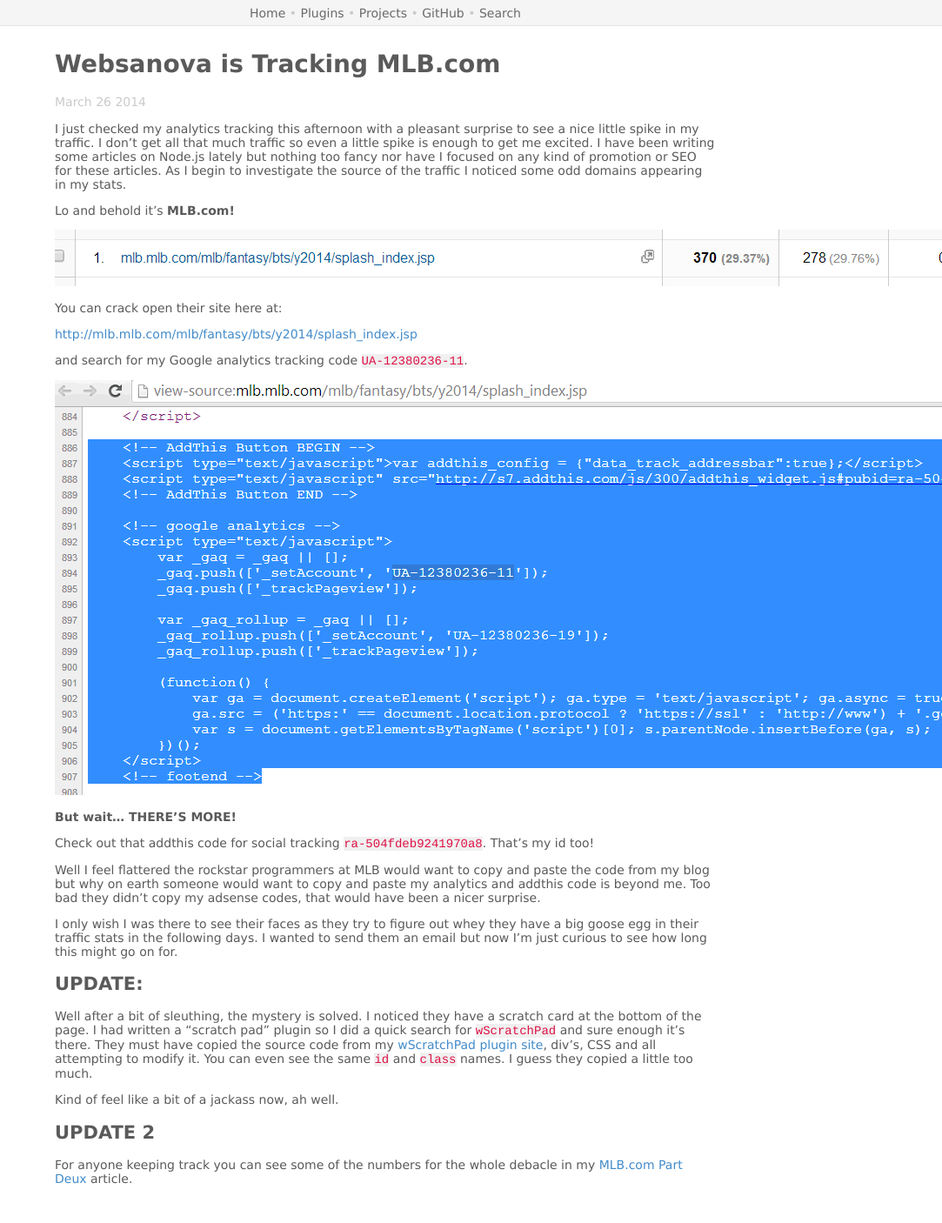
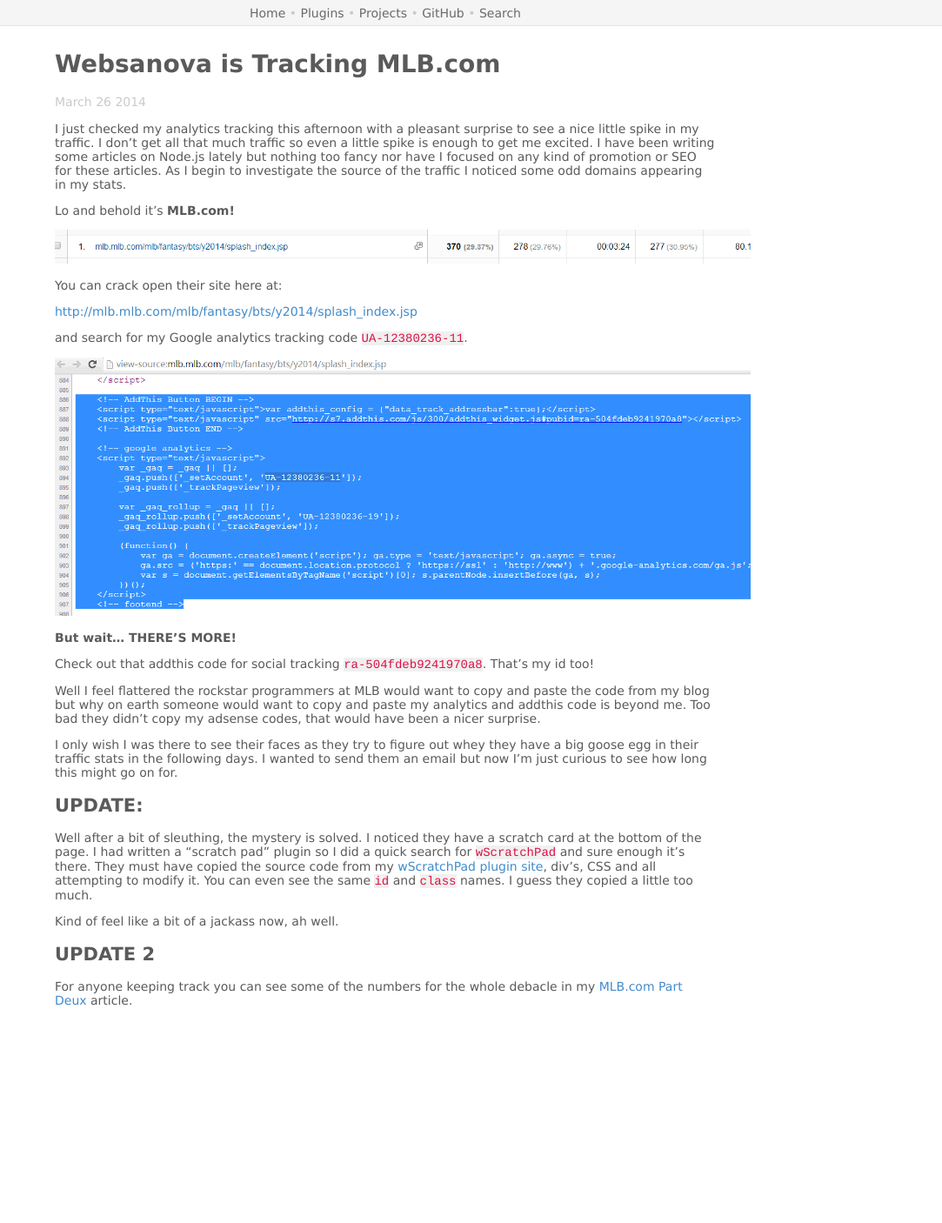
Before and after one commit to websanova/websanova.github.io, a Jekyll site: the page built from _posts/2014-03-26-websanova-is-tracking-mlb-com.md, in a window 1280 px wide. Shown: the whole page at 87% size, without its empty margins (197-1280 px from the left). Built offline with Jekyll 4.4.1, drawn with Linux system fonts in a browser that asks for light colours; comment, search, counter and statistics services are not loaded; after the commit the page ends 1201 px from its top, so only the background shows below that.

Commit message:
Fix image widths.

```diff
--- a/_layouts/master.html
+++ b/_layouts/master.html
@@ -26,6 +26,7 @@
 
 		#header {position: fixed; left: 0px; top: 0px; width: 100%; text-align: center; height: 30px; line-height: 30px; background: #f5f5f5; border-bottom: solid 1px #e5e5e5; color: #cacaca;}
 		#container {margin: 0 auto;max-width: 800px; padding: 0 20px 20px 20px;}
+		img {max-width: 800px;}
 		#date {color: #cacaca;}
 		#content {margin: 15px 0;}
 		#header a{color: #6a6a6a;}
```
